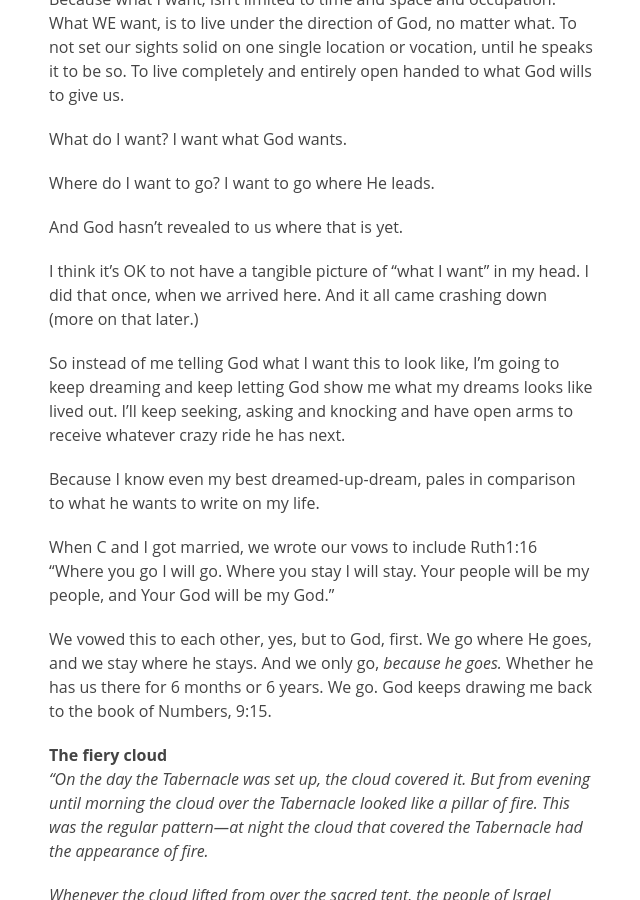
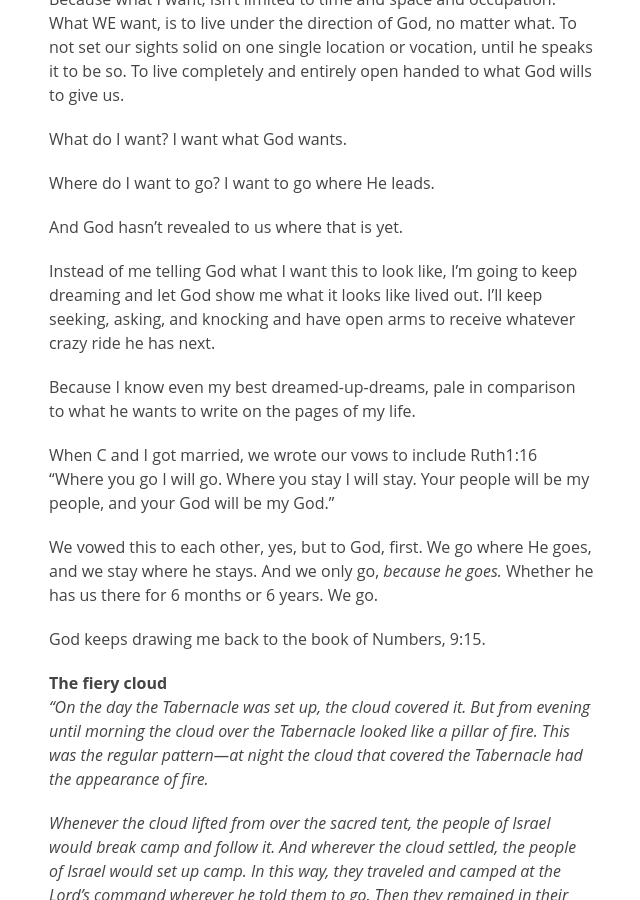
Before and after one commit to dreger/thelivingwell.co, a Jekyll site: the page built from _posts/be/2016-04-29-what-you-want.md, in a window 1280 px wide and 900 px high, scrolled down 1237 px. Shown: the whole window, without its empty margins (426-1066 px from the left). Built offline with Jekyll 4.4.1, drawn with Linux system fonts in a browser that asks for light colours.

Commit message:
Update 2016-04-29-what-you-want.md

```diff
--- a/_posts/be/2016-04-29-what-you-want.md
+++ b/_posts/be/2016-04-29-what-you-want.md
@@ -30,15 +30,14 @@ Where do I want to go? I want to go where He leads.
 
 And God hasn’t revealed to us where that is yet.
 
-I think it’s OK to not have a tangible picture of “what I want” in my head. I did that once, when we arrived here. And it all came crashing down (more on that later.)
+Instead of me telling God what I want this to look like, I’m going to keep dreaming and let God show me what it looks like lived out. I’ll keep seeking, asking, and knocking and have open arms to receive whatever crazy ride he has next.
 
-So instead of me telling God what I want this to look like, I’m going to keep dreaming and keep letting God show me what my dreams looks like lived out.  I’ll keep seeking, asking and knocking and have open arms to receive whatever crazy ride he has next.
+Because I know even my best dreamed-up-dreams, pale in comparison to what he wants to write on the pages of my life.
 
-Because I know even my best dreamed-up-dream, pales in comparison to what he wants to write on my life.
-
-When C and I got married, we wrote our vows to include Ruth1:16 “Where you go I will go. Where you stay I will stay. Your people will be my people, and Your God will be my God.”
+When C and I got married, we wrote our vows to include Ruth1:16 “Where you go I will go. Where you stay I will stay. Your people will be my people, and your God will be my God.”
 
 We vowed this to each other, yes, but to God, first. We go where He goes, and we stay where he stays. And we only go, _because he goes._ Whether he has us there for 6 months or 6 years. We go.
+
 God keeps drawing me back to the book of Numbers, 9:15.
 
 **The fiery cloud**
```
